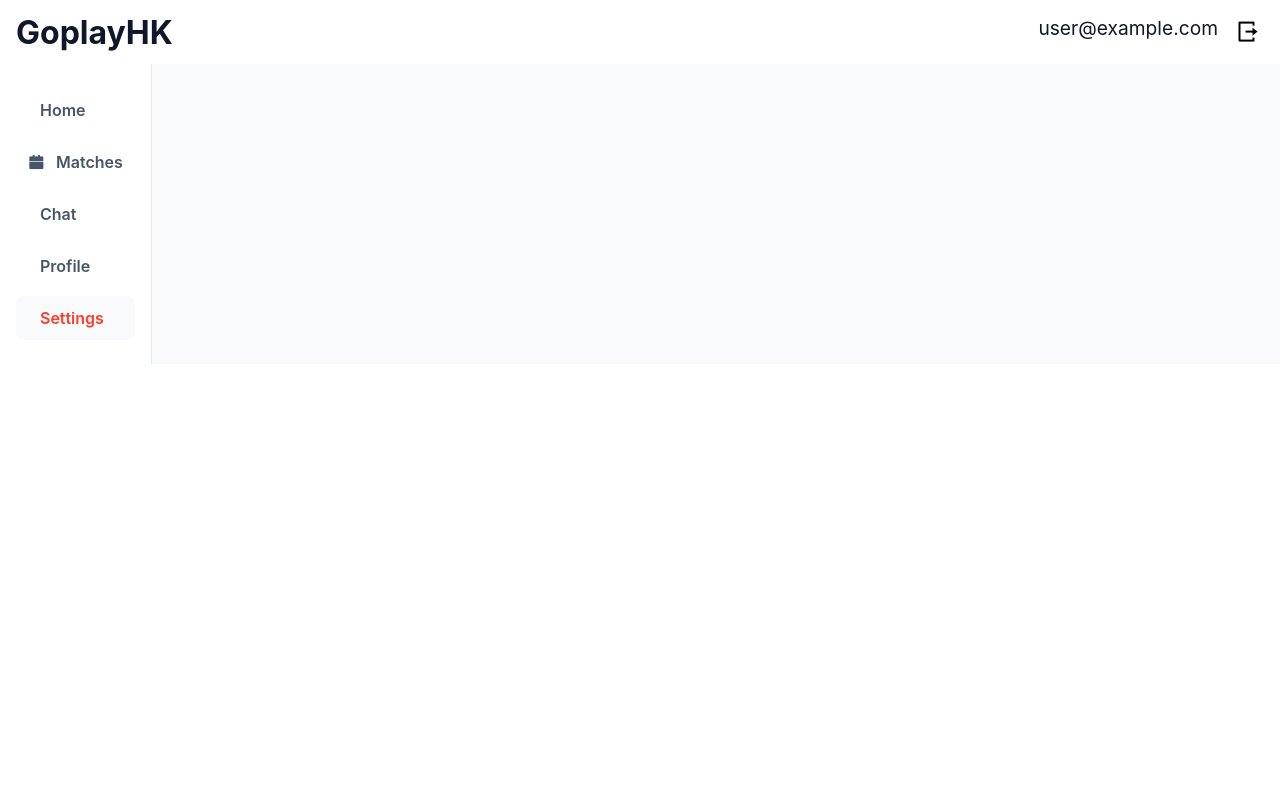
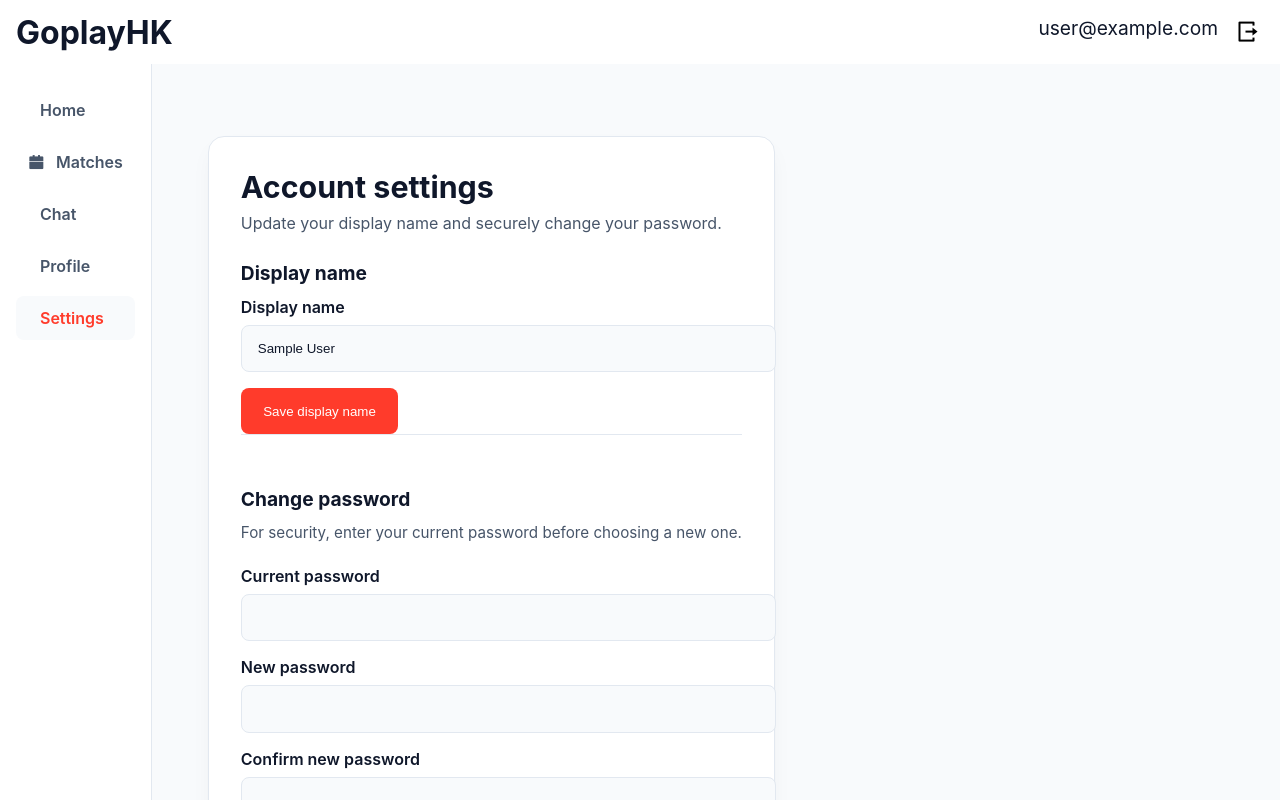
Before and after one commit to jangnathan/goplayhkicta, a SvelteKit app in the folder web-client/: page /app/setting in a window 1280 px wide. Shown: the top 800 px of the page. Built offline with nearby package versions, Linux system fonts and the light colour scheme; no server answers; sample sign-in values are in the browser's storage.

Commit message:
settings page + fix

```diff
--- a/web-client/src/lib/profile.js
+++ b/web-client/src/lib/profile.js
@@ -1,23 +1,53 @@
 import { db, authState } from "./firebase.svelte";
 import { serverTimestamp, doc, setDoc } from "firebase/firestore";
+import {
+    updatePassword,
+    updateProfile,
+    EmailAuthProvider,
+    reauthenticateWithCredential
+} from "firebase/auth";
 
 export async function signUpCreateProfile(options) {
-    const userRef = doc(db, 'users', options.uid);
-    console.log(authState.user?.uid, options.uid);
+    const userRef = doc(db, "users", options.uid);
 
-    await setDoc(userRef, {
+    await setDoc(
+        userRef,
+        {
             uid: options.uid,
             displayName: options.displayName,
             createdAt: serverTimestamp(),
             bio: options.bio || ""
-    }, { merge: true });
+        },
+        { merge: true }
+    );
 }
 
 export async function setUserProfile(options) {
-    const userRef = doc(db, 'users', userAuthInstance.uid);
-    await setDoc(userRef, {
+    const user = authState.user;
+    if (!user) throw new Error("No authenticated user.");
+
+    const userRef = doc(db, "users", user.uid);
+
+    await setDoc(
+        userRef,
+        {
             displayName: options.displayName,
-        photoURL: userAuthInstance.photoURL || "",
+            photoURL: user.photoURL || "",
             bio: options.bio
-    }, { merge: true });
+        },
+        { merge: true }
+    );
+
+    if (options.displayName && options.displayName !== user.displayName) {
+        await updateProfile(user, { displayName: options.displayName });
     }
+}
+
+export async function changeUserPassword(currentPassword, newPassword) {
+    const user = authState.user;
+    if (!user || !user.email) throw new Error("No authenticated user.");
+
+    const credential = EmailAuthProvider.credential(user.email, currentPassword);
+    await reauthenticateWithCredential(user, credential);
+    await updatePassword(user, newPassword);
+}
--- a/web-client/src/routes/app/setting/+page.svelte
+++ b/web-client/src/routes/app/setting/+page.svelte
@@ -1,8 +1,228 @@
 <script>
 	import { onMount } from 'svelte';
 	import { activePage } from '$lib/dashboard';
+	import { authState } from '$lib/firebase.svelte';
+	import { setUserProfile, changeUserPassword } from '$lib/profile';
+
+	let displayName = '';
+	let currentPassword = '';
+	let newPassword = '';
+	let confirmPassword = '';
+	let profileMessage = '';
+	let passwordMessage = '';
+	let profileError = '';
+	let passwordError = '';
+	let savingProfile = false;
+	let changingPassword = false;
 
 	onMount(() => {
 		activePage.set('setting');
+		if (authState.user?.displayName) {
+			displayName = authState.user.displayName;
+		}
 	});
+
+	async function saveDisplayName() {
+		profileMessage = '';
+		profileError = '';
+		savingProfile = true;
+
+		try {
+			await setUserProfile({ displayName });
+			profileMessage = 'Display name updated successfully.';
+		} catch (err) {
+			profileError = err?.message || 'Unable to update display name.';
+		} finally {
+			savingProfile = false;
+		}
+	}
+
+	async function updatePassword() {
+		passwordMessage = '';
+		passwordError = '';
+
+		if (!currentPassword || !newPassword || newPassword !== confirmPassword) {
+			passwordError = 'Please fill all fields and make sure passwords match.';
+			return;
+		}
+
+		changingPassword = true;
+
+		try {
+			await changeUserPassword(currentPassword, newPassword);
+			passwordMessage = 'Password changed successfully.';
+			currentPassword = '';
+			newPassword = '';
+			confirmPassword = '';
+		} catch (err) {
+			passwordError = err?.message || 'Unable to change password.';
+		} finally {
+			changingPassword = false;
+		}
+	}
 </script>
+
+<section class="page-shell">
+	<div class="form-card">
+		<h1>Account settings</h1>
+		<p class="description">Update your display name and securely change your password.</p>
+
+		<div class="section">
+			<h2>Display name</h2>
+			<div class="field-group">
+				<label for="displayName">Display name</label>
+				<input
+					id="displayName"
+					type="text"
+					bind:value={displayName}
+					placeholder="Enter display name"
+				/>
+			</div>
+			<button on:click|preventDefault={saveDisplayName} disabled={savingProfile}>
+				{savingProfile ? 'Saving...' : 'Save display name'}
+			</button>
+			{#if profileMessage}
+				<p class="message success">{profileMessage}</p>
+			{/if}
+			{#if profileError}
+				<p class="message error">{profileError}</p>
+			{/if}
+		</div>
+
+		<div class="section">
+			<h2>Change password</h2>
+			<p class="description small-text">
+				For security, enter your current password before choosing a new one.
+			</p>
+
+			<div class="field-group">
+				<label for="currentPassword">Current password</label>
+				<input id="currentPassword" type="password" bind:value={currentPassword} />
+			</div>
+			<div class="field-group">
+				<label for="newPassword">New password</label>
+				<input id="newPassword" type="password" bind:value={newPassword} />
+			</div>
+			<div class="field-group">
+				<label for="confirmPassword">Confirm new password</label>
+				<input id="confirmPassword" type="password" bind:value={confirmPassword} />
+			</div>
+			<button on:click|preventDefault={updatePassword} disabled={changingPassword}>
+				{changingPassword ? 'Updating...' : 'Update password'}
+			</button>
+			{#if passwordMessage}
+				<p class="message success">{passwordMessage}</p>
+			{/if}
+			{#if passwordError}
+				<p class="message error">{passwordError}</p>
+			{/if}
+		</div>
+	</div>
+</section>
+
+<style>
+	.page-shell {
+		padding: 2rem 1rem;
+		min-height: 100vh;
+		background: var(--bg-main);
+		color: var(--text-dark);
+	}
+
+	.form-card {
+		max-width: 720px;
+		margin: 0 auto;
+		padding: 2rem;
+		background: var(--card-bg);
+		border: 1px solid var(--border-color);
+		border-radius: var(--radius-lg);
+		box-shadow: var(--shadow);
+	}
+
+	h1 {
+		margin-bottom: 0.5rem;
+		font-size: 1.9rem;
+	}
+
+	h2 {
+		margin-top: 1.75rem;
+		margin-bottom: 0.75rem;
+		font-size: 1.2rem;
+		color: var(--secondary);
+	}
+
+	.description {
+		color: var(--text-muted);
+		margin-bottom: 1.5rem;
+	}
+
+	.section + .section {
+		padding-top: 1.5rem;
+		border-top: 1px solid var(--border-color);
+	}
+
+	.field-group {
+		margin-bottom: 1rem;
+	}
+
+	label {
+		display: block;
+		margin-bottom: 0.5rem;
+		font-weight: 600;
+	}
+
+	input {
+		width: 100%;
+		padding: 0.95rem 1rem;
+		border: 1px solid var(--border-color);
+		border-radius: var(--radius-md);
+		background: #f8fafc;
+		color: var(--text-dark);
+		transition: var(--transition);
+	}
+
+	input:focus {
+		outline: none;
+		border-color: var(--primary);
+		box-shadow: 0 0 0 3px rgba(255, 59, 43, 0.12);
+	}
+
+	button {
+		display: inline-flex;
+		align-items: center;
+		justify-content: center;
+		padding: 0.95rem 1.4rem;
+		background: var(--primary);
+		color: white;
+		border: none;
+		border-radius: var(--radius-md);
+		cursor: pointer;
+		transition: var(--transition);
+	}
+
+	button:hover:not(:disabled) {
+		background: var(--primary-hover);
+	}
+
+	button:disabled {
+		opacity: 0.65;
+		cursor: not-allowed;
+	}
+
+	.small-text {
+		font-size: 0.95rem;
+		color: var(--text-muted);
+	}
+
+	.message {
+		margin-top: 0.9rem;
+		font-size: 0.95rem;
+	}
+
+	.message.success {
+		color: #16a34a;
+	}
+
+	.message.error {
+		color: #dc2626;
+	}
+</style>
--- a/web-client/src/routes/register/+page.svelte
+++ b/web-client/src/routes/register/+page.svelte
@@ -36,7 +36,7 @@
 					displayName: displayName
 				});
 
-				signUpCreateProfile({
+				await signUpCreateProfile({
 					uid: userCredential.user.uid,
 					displayName: displayName
 				});
@@ -70,7 +70,7 @@
 					displayName: displayName
 				});
 
-				signUpCreateProfile({
+				await signUpCreateProfile({
 					uid: result.user.uid,
 					displayName: displayName
 				});
```
Lines whose indentation alone changed are shown as unchanged.
